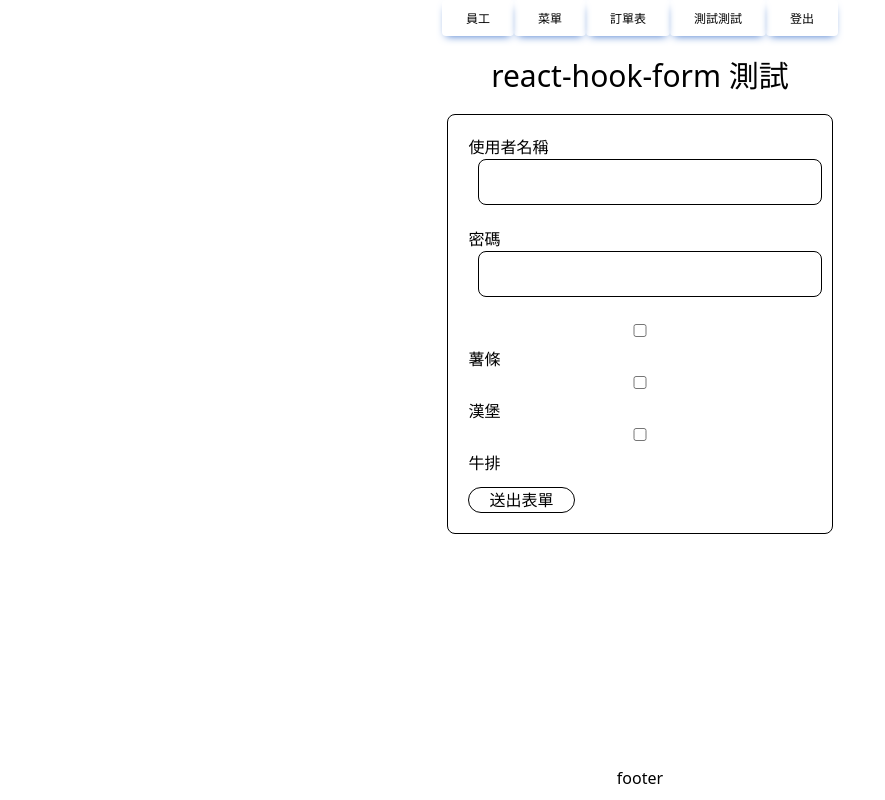
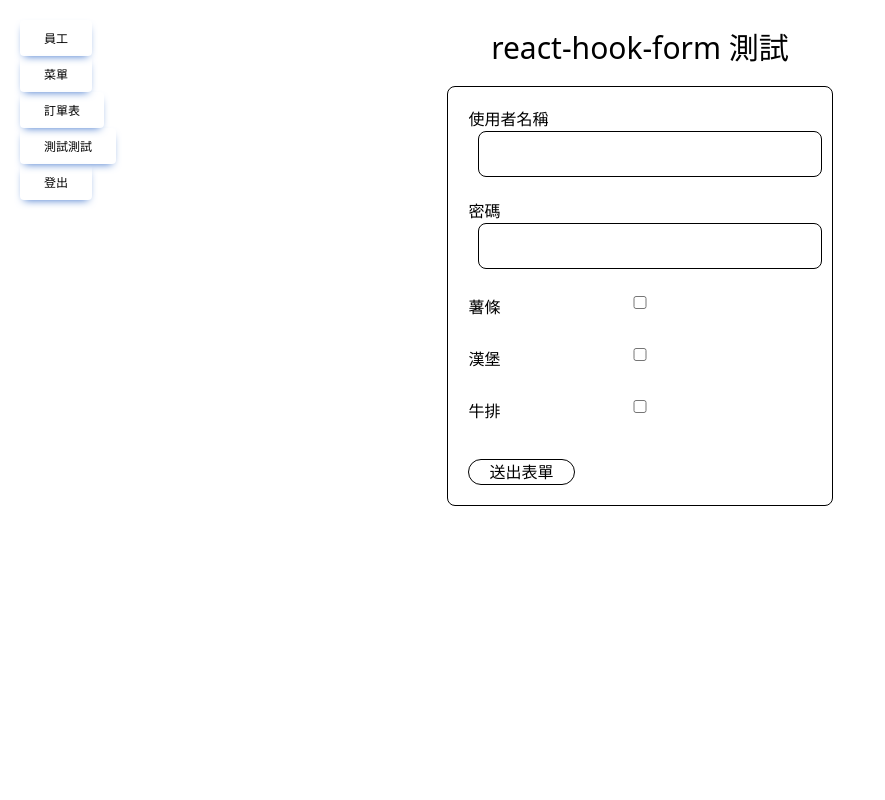
Before and after one commit to Supermarpig/BanDon, a React (Vite) app: page /test/form in a window 1280 px wide. Shown: the whole page, without its empty margins (0-885 px from the left). Built offline with nearby package versions, Linux system fonts and the light colour scheme.

Commit message:
fix:修改PC版樣式

```diff
--- a/src/components/menu/index.tsx
+++ b/src/components/menu/index.tsx
@@ -106,9 +106,11 @@ const Menu = (props: MenuProps) => {
     const styleButton = 'inline-block rounded bg-primary px-6 pb-2 pt-2.5 text-xs font-medium uppercase leading-normal text-black shadow-[0_4px_9px_-4px_#3b71ca] transition duration-150 ease-in-out hover:bg-primary-600 hover:shadow-[0_8px_9px_-4px_rgba(59,113,202,0.3),0_4px_18px_0_rgba(59,113,202,0.2)] focus:bg-primary-600 focus:shadow-[0_8px_9px_-4px_rgba(59,113,202,0.3),0_4px_18px_0_rgba(59,113,202,0.2)] focus:outline-none focus:ring-0 active:bg-primary-700 active:shadow-[0_8px_9px_-4px_rgba(59,113,202,0.3),0_4px_18px_0_rgba(59,113,202,0.2)] dark:shadow-[0_4px_9px_-4px_rgba(59,113,202,0.5)] dark:hover:shadow-[0_8px_9px_-4px_rgba(59,113,202,0.2),0_4px_18px_0_rgba(59,113,202,0.1)] dark:focus:shadow-[0_8px_9px_-4px_rgba(59,113,202,0.2),0_4px_18px_0_rgba(59,113,202,0.1)] dark:active:shadow-[0_8px_9px_-4px_rgba(59,113,202,0.2),0_4px_18px_0_rgba(59,113,202,0.1)]'
 
 
+    const menuPCstyle='md:flex-col p-5'
+
     return (
         <div>
-            <div className='flex justify-center flex-wrap'>
+            <div className={`flex justify-center flex-wrap ${menuPCstyle}`}>
                 {items.map((item) => (
                     <ul
                         key={item.key}
--- a/src/pages/form.tsx
+++ b/src/pages/form.tsx
@@ -100,7 +100,7 @@ export default function page() {
                             value="薯條"
                             {...register("like", { required: true })}
                         />
-                        <label htmlFor="checkList1" className="form-check-label">
+                        <label htmlFor="checkList1" className={`form-check-label relative bottom-6 ${errors.like && "text-red-500"}`}>
                             薯條
                         </label>
                     </div>
@@ -112,7 +112,7 @@ export default function page() {
                             value="漢堡"
                             {...register("like", { required: true })}
                         />
-                        <label htmlFor="checkList2" className="form-check-label">
+                        <label htmlFor="checkList2" className={`form-check-label relative bottom-6 ${errors.like && "text-red-500"}`}>
                             漢堡
                         </label>
                     </div>
@@ -126,7 +126,7 @@ export default function page() {
                             `}
                             value="牛排"
                         />
-                        <label htmlFor="checkList3" className={`form-check-label ${errors.like && "text-red-500"}`}>
+                        <label htmlFor="checkList3" className={`form-check-label relative bottom-6 ${errors.like && "text-red-500"}`}>
                             牛排
                         </label>
                     </div>
--- a/src/pages/home.tsx
+++ b/src/pages/home.tsx
@@ -4,15 +4,17 @@ import Menu from '../components/menu'
 
 function Home() {
     return (
-        <div className='flex flex-col h-full '>
-            <div className='text-center fixed bg-white w-full'>
-                <Menu />
+        <>
+            <div className='flex flex-col h-full '>
+                <div className='text-center fixed bg-white w-full md:w-xs md:bg-inherit'>
+                    <Menu />
+                </div>
+                <div className='mt-16 p-2.5 flex items-center flex-col md:mt-5'>
+                    <Outlet />
+                </div>
             </div>
-            <div className='mt-12 p-2.5 flex items-center flex-col'>
-                <Outlet />
-            </div>
-            <div className='mt-auto text-center p-2.5'>footer</div>
-        </div>
+            {/* <div className='mt-auto text-center p-2.5'>footer</div> */}
+        </>
     )
 }
 
```
